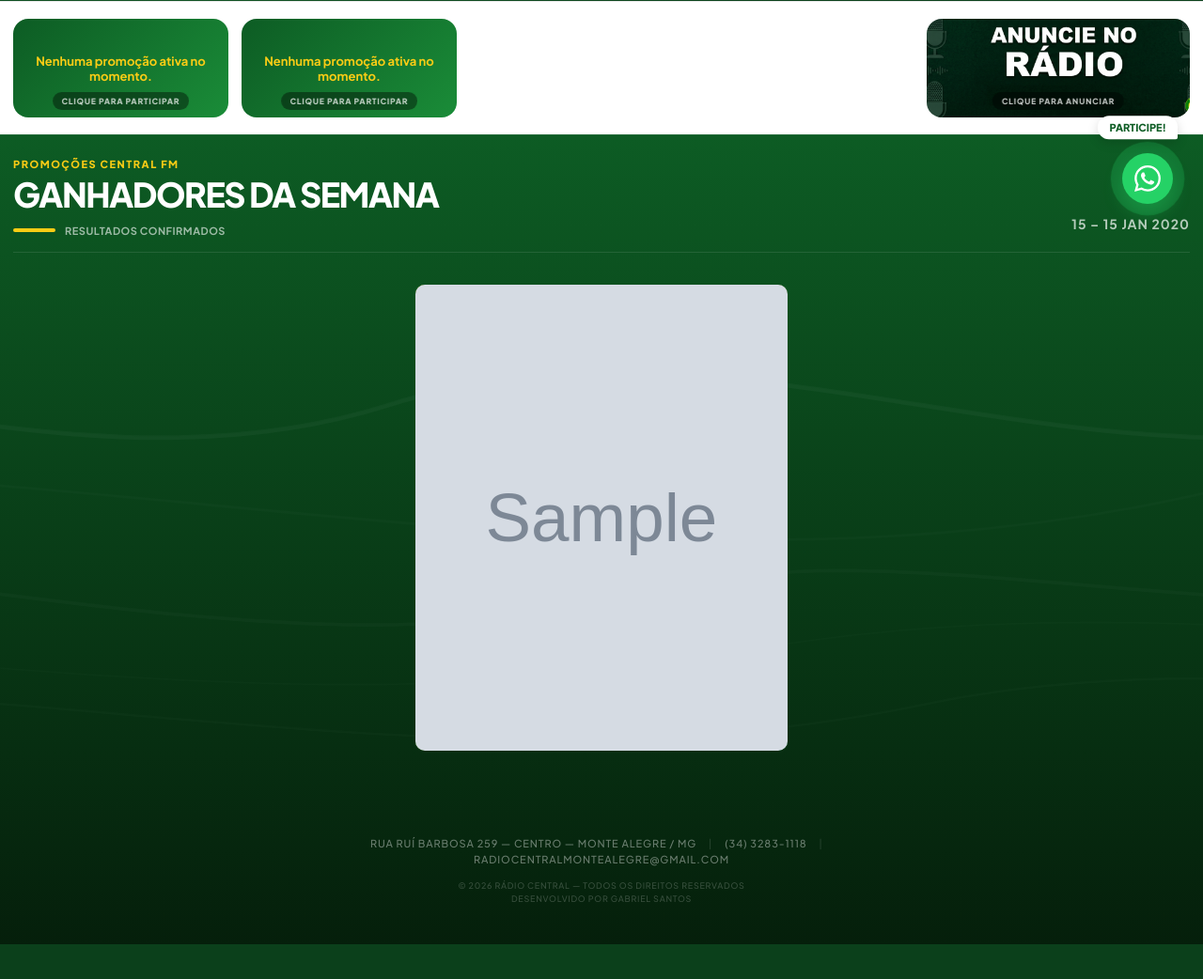
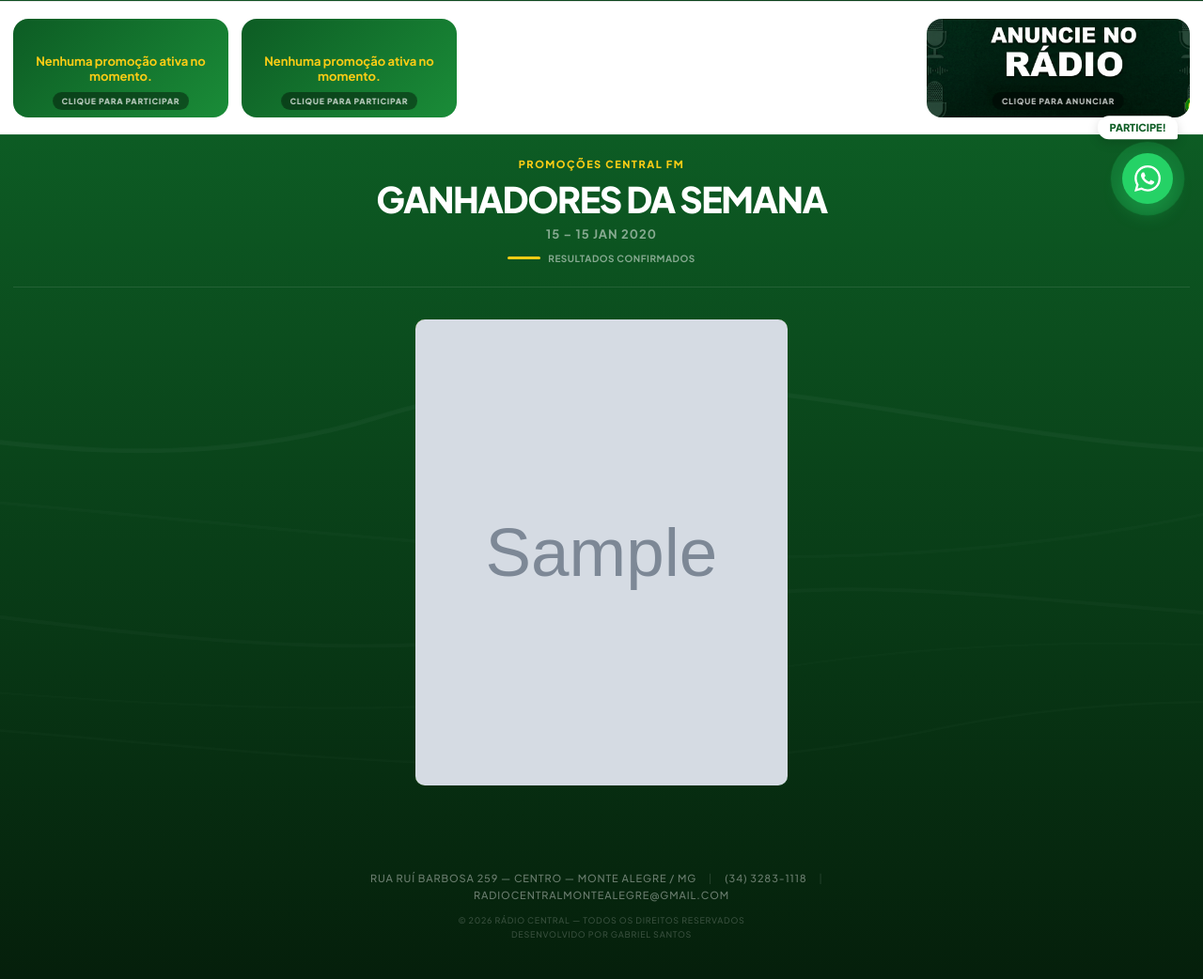
Before and after one commit to Gabr34l/site_radiocentral, a Django app: page / in a window 1280 px wide. Shown: the part 551-1593 px from the top of the page at 94% size. Before the commit the page ends 1556 px from the top, so only its background shows below. Run offline with Django 5.2, Linux system fonts and the light colour scheme; tables that the repository leaves empty hold one stand-in row (values such as "Sample post"); grey boxes marked "Sample" are stand-in pictures.

Commit message:
design(winners): centraliza o cabecalho de ganhadores para melhor equilibrio visual

```diff
--- a/centralfm/templates/centralfm/ganhadores.html
+++ b/centralfm/templates/centralfm/ganhadores.html
@@ -8,19 +8,13 @@
 
     .winners-header {
         display: flex;
-        justify-content: space-between;
-        align-items: flex-end;
+        flex-direction: column;
+        align-items: center;
+        text-align: center;
         border-bottom: 1.5px solid rgba(255, 255, 255, 0.1);
-        padding-bottom: 16px;
+        padding-bottom: 24px;
         margin-bottom: 32px;
-        flex-wrap: wrap;
-        gap: 16px;
-    }
-
-    .winners-header-left {
-        display: flex;
-        flex-direction: column;
-        align-items: flex-start;
+        gap: 6px;
     }
 
     .winners-prefix {
@@ -29,71 +23,60 @@
         color: #facc15;
         text-transform: uppercase;
         letter-spacing: 1.5px;
-        margin-bottom: 6px;
+        margin-bottom: 4px;
     }
 
     .winners-title {
         font-family: 'Plus Jakarta Sans', sans-serif;
-        font-size: 36px;
+        font-size: 38px;
         font-weight: 900;
         color: #fff;
-        margin-bottom: 12px;
+        margin-bottom: 2px;
         letter-spacing: -1.5px;
         text-transform: uppercase;
         line-height: 1.1;
     }
 
+    .winners-date {
+        font-size: 13px;
+        font-weight: 700;
+        color: rgba(255, 255, 255, 0.5);
+        letter-spacing: 1px;
+        text-transform: uppercase;
+        margin-bottom: 6px;
+    }
+
     .winners-status-container {
         display: flex;
         align-items: center;
+        justify-content: center;
     }
 
     .winners-decor-line {
-        width: 45px;
-        height: 4px;
+        width: 35px;
+        height: 3px;
         background: #facc15;
         border-radius: 2px;
-        margin-right: 10px;
+        margin-right: 8px;
     }
 
     .winners-status-text {
-        font-size: 11px;
+        font-size: 10px;
         font-weight: 700;
-        color: rgba(255, 255, 255, 0.6);
+        color: rgba(255, 255, 255, 0.5);
         text-transform: uppercase;
         letter-spacing: 0.5px;
     }
 
-    .winners-header-right {
-        margin-bottom: 4px;
-    }
-
-    .winners-date {
-        font-size: 14px;
-        font-weight: 700;
-        color: rgba(255, 255, 255, 0.7);
-        letter-spacing: 1px;
-        text-transform: uppercase;
-    }
-
     @media (max-width: 768px) {
         .winners-header {
-            flex-direction: column;
-            align-items: flex-start;
-            gap: 14px;
-            padding-bottom: 12px;
+            padding-bottom: 18px;
             margin-bottom: 24px;
-            width: 100%;
         }
 
         .winners-title {
             font-size: 28px;
             letter-spacing: -1px;
-        }
-
-        .winners-header-right {
-            align-self: flex-start;
-            margin-top: -4px;
         }
     }
 
@@ -267,18 +250,14 @@
 
 <section class="winners-section">
     <div class="winners-header">
-        <div class="winners-header-left">
-            <span class="winners-prefix">PROMOÇÕES CENTRAL FM</span>
-            <h2 class="winners-title">Ganhadores da Semana</h2>
-            <div class="winners-status-container">
-                <div class="winners-decor-line"></div>
-                <span class="winners-status-text">Resultados confirmados</span>
-            </div>
-        </div>
-        <div class="winners-header-right">
-            <span class="winners-date">
-                {{ ganhadores.0.data_inicio_semana|date:"d" }} – {{ ganhadores.0.data_fim_semana|date:"d" }} {{ ganhadores.0.data_fim_semana|date:"M Y"|upper }}
-            </span>
+        <span class="winners-prefix">PROMOÇÕES CENTRAL FM</span>
+        <h2 class="winners-title">Ganhadores da Semana</h2>
+        <span class="winners-date">
+            {{ ganhadores.0.data_inicio_semana|date:"d" }} – {{ ganhadores.0.data_fim_semana|date:"d" }} {{ ganhadores.0.data_fim_semana|date:"M Y"|upper }}
+        </span>
+        <div class="winners-status-container">
+            <div class="winners-decor-line"></div>
+            <span class="winners-status-text">Resultados confirmados</span>
         </div>
     </div>
 
```
